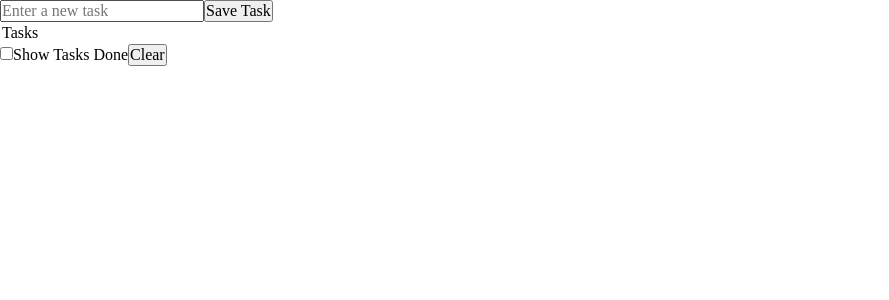
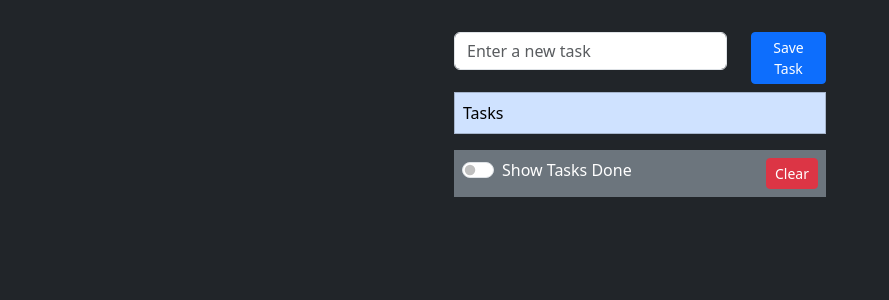
Before and after one commit to Rubendvb/react-taskapp-localstorage, a React (Vite) app: page / in a window 1280 px wide. Shown: the top 300 px of the page, without its empty margins (0-889 px from the left). Built offline with nearby package versions, Linux system fonts and the light colour scheme.

Commit message:
bootstrap

```diff
--- a/package.json
+++ b/package.json
@@ -10,6 +10,7 @@
     "preview": "vite preview"
   },
   "dependencies": {
+    "bootstrap": "^5.3.3",
     "react": "^18.2.0",
     "react-dom": "^18.2.0"
   },
--- a/src/App.jsx
+++ b/src/App.jsx
@@ -5,6 +5,7 @@
 import './App.css'
 import TaskTable from './components/TaskTable'
 import VisibilityControl from './components/VisibilityControl'
+import Container from './components/Container'
 
 function App() {
   const [tasksItems, setTasksItems] = useState([])
@@ -42,17 +43,15 @@
   }, [tasksItems])
 
   return (
-    <>
+    <main className="bg-dark vh-100 text-white">
+      <Container>
         <TaskCreator createNewTask={createNewTask} />
-
         <TaskTable tasksItems={tasksItems} toggleTask={toggleTask} />
-
         <VisibilityControl
           isChecked={showCompleted}
           setShowCompleted={(checked) => setShowCompleted(checked)}
           cleanTasks={cleanTasks}
         />
-
         {showCompleted && (
           <TaskTable
             tasksItems={tasksItems}
@@ -60,7 +59,8 @@
             showCompleted={showCompleted}
           />
         )}
-    </>
+      </Container>
+    </main>
   )
 }
 
--- /dev/null
+++ b/src/components/Container.jsx
@@ -0,0 +1,13 @@
+import PropTypes from 'prop-types'
+
+export default function Container({ children }) {
+  return (
+    <div className="container py-4">
+      <div className="col-md-4 offset-md-4">{children}</div>
+    </div>
+  )
+}
+
+Container.propTypes = {
+  children: PropTypes.node.isRequired,
+}
--- a/src/components/TaskCreator.jsx
+++ b/src/components/TaskCreator.jsx
@@ -13,7 +13,8 @@
   }
   return (
     <>
-      <form onSubmit={handleSubmit}>
+      <form onSubmit={handleSubmit} className="my-2 row">
+        <div className="col-9">
           <input
             type="text"
             name=""
@@ -21,8 +22,12 @@
             value={newTaskName}
             placeholder="Enter a new task"
             onChange={(e) => setNewTaskName(e.target.value)}
+            className="form-control"
           />
-        <button>Save Task</button>
+        </div>
+        <div className="col-3">
+          <button className="btn btn-primary btn-sm">Save Task</button>
+        </div>
       </form>
     </>
   )
--- a/src/components/TaskRow.jsx
+++ b/src/components/TaskRow.jsx
@@ -3,7 +3,7 @@
 export default function TaskRow({ task, toggleTask }) {
   return (
     <tr>
-      <td>
+      <td className="d-flex justify-content-between">
         {task.name}{' '}
         <input
           type="checkbox"
--- a/src/components/TaskTable.jsx
+++ b/src/components/TaskTable.jsx
@@ -16,9 +16,9 @@
 
   return (
     <>
-      <table>
+      <table className="table table-dark table-striped table-bordered border-secondary">
         <thead>
-          <tr>
+          <tr className="table-primary">
             <th>Tasks</th>
           </tr>
         </thead>
--- a/src/components/VisibilityControl.jsx
+++ b/src/components/VisibilityControl.jsx
@@ -12,8 +12,10 @@
   }
 
   return (
-    <div>
+    <div className="d-flex justify-content-between bg-secondary text-white text-center p-2 border-secondary">
+      <div className="form-check form-switch">
         <input
+          className="form-check-input"
           type="checkbox"
           name="show"
           id="show"
@@ -21,8 +23,11 @@
           checked={isChecked}
         />
         <label htmlFor="show">Show Tasks Done</label>
+      </div>
 
-      <button onClick={handleDelete}>Clear</button>
+      <button onClick={handleDelete} className="btn btn-danger btn-sm">
+        Clear
+      </button>
     </div>
   )
 }
--- a/src/main.jsx
+++ b/src/main.jsx
@@ -1,5 +1,8 @@
 import ReactDOM from 'react-dom/client'
+
 import App from './App.jsx'
+
+import 'bootstrap/dist/css/bootstrap.min.css'
 import './index.css'
 
 ReactDOM.createRoot(document.getElementById('root')).render(<App />)
```
Also changed, not shown: 1 other file (tests, documents, lock files or other folders). Lines whose indentation alone changed are shown as unchanged.
